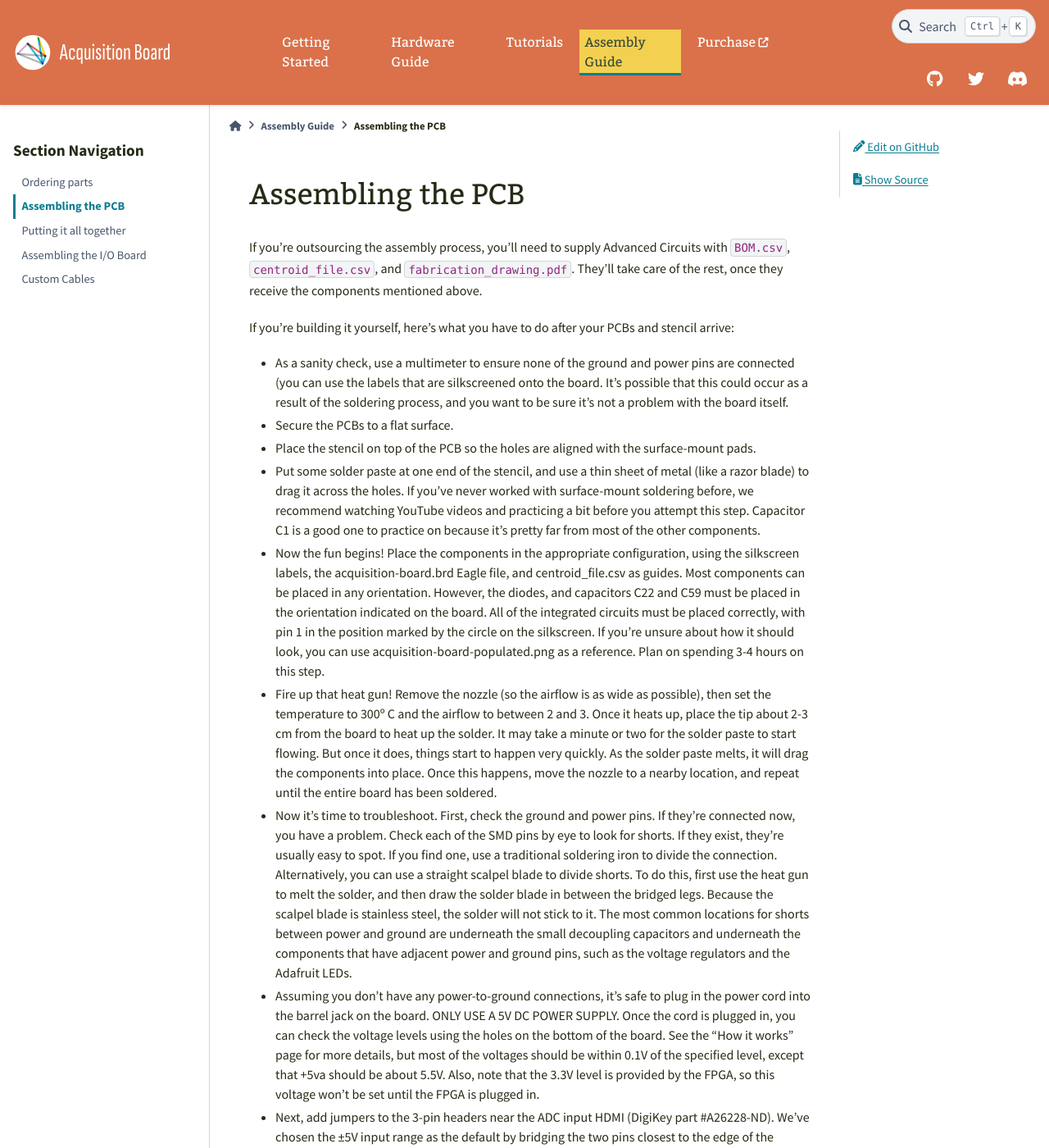
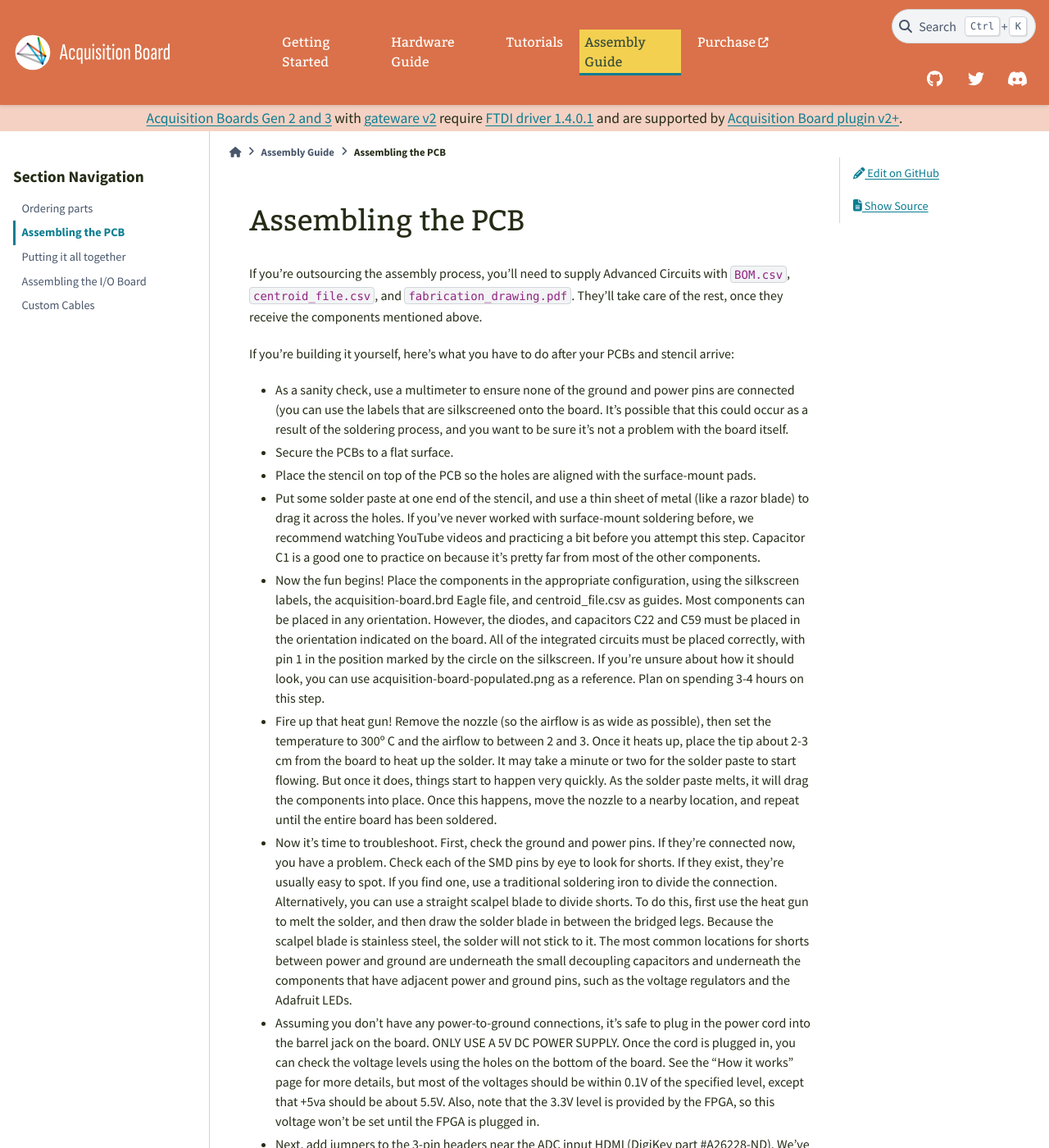
Before and after one commit to open-ephys/acq-board-docs, a Sphinx documentation site: the page built from source/Build-Instructions/Assembling-the-PCB.rst, in a window 1280 px wide and 1400 px high. Shown: the whole window at 82% size. Built offline with Sphinx 7.4.7 and the PyData theme 0.15.4, drawn with Linux system fonts in a browser that asks for light colours.

Commit message:
Add announcement banner for gw v2+

```diff
--- a/source/_static/theme_overrides.css
+++ b/source/_static/theme_overrides.css
@@ -437,3 +437,10 @@
   margin-top: 0;
   margin-bottom: 0;
 }
+
+.custom-announcement {
+    background: #F4D1C3;
+    text-align: center;
+    font-size: 1.1rem;
+    padding: 0.1rem 0.1rem;
+}
--- /dev/null
+++ b/source/_templates/layout.html
@@ -0,0 +1,9 @@
+{% extends "!layout.html" %}
+
+{% block docs_navbar %}
+  {{ super() }}
+
+  <div class="custom-announcement">
+    <a href="{{ pathto('User-Manual/Generations-differences.html#genids') }}">Acquisition Boards Gen 2 and 3</a> with <a href="{{ pathto('User-Manual/Gateware-Update') }}">gateware v2</a> require <a href="{{ pathto('User-Manual/Driver-installation') }}">FTDI driver 1.4.0.1</a> and are supported by <a href="https://open-ephys.github.io/gui-docs/User-Manual/Plugins/Acquisition-Board.html#installing-and-upgrading">Acquisition Board plugin v2+</a>.
+  </div>
+{% endblock %}
```
